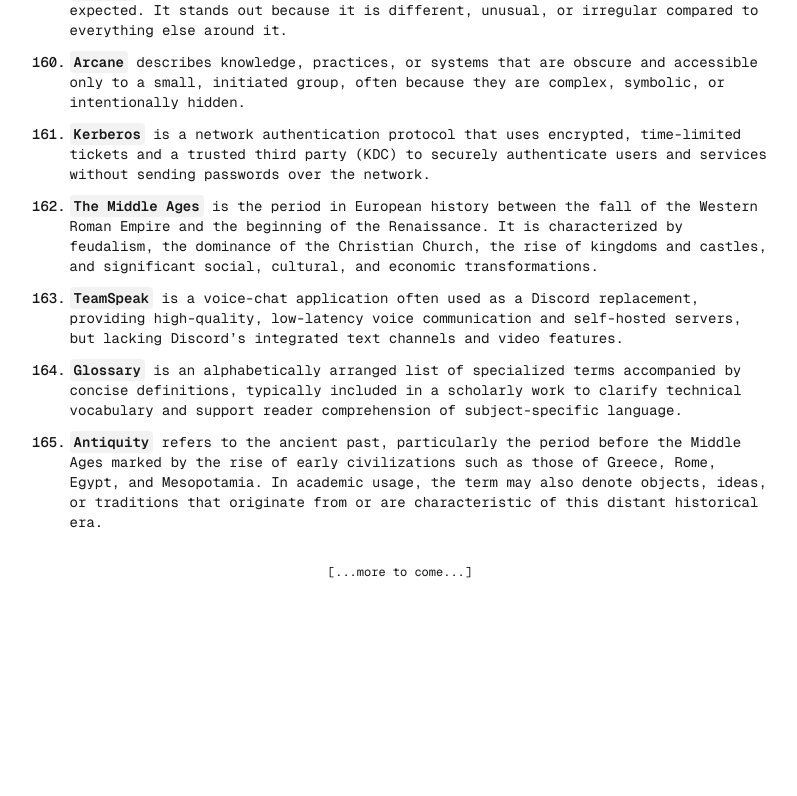
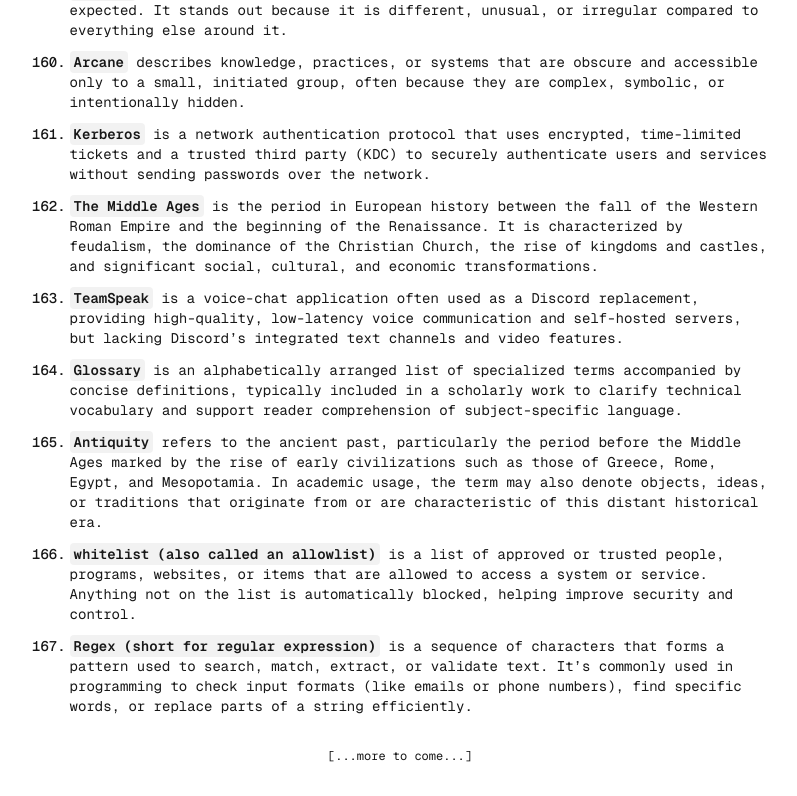
Before and after one commit to BrahimBoussada/mind-log, a Next.js app: page / in a window 1280 px wide. Shown: the part 11191-11987 px from the top of the page, without its empty margins (240-1037 px from the left). Before the commit the page ends 11803 px from the top, so only its background shows below. Built offline with nearby package versions, Linux system fonts and the light colour scheme.

Commit message:
log:20-02-2026

```diff
--- a/src/app/page.tsx
+++ b/src/app/page.tsx
@@ -1626,6 +1626,28 @@ export default function Home() {
             historical era.
           </Text>
         </Note>
+
+        <Note>
+          <N>166.</N>
+          <Text>
+            <Key>whitelist (also called an allowlist)</Key> is a list of
+            approved or trusted people, programs, websites, or items that are
+            allowed to access a system or service. Anything not on the list is
+            automatically blocked, helping improve security and control.
+          </Text>
+        </Note>
+
+        <Note>
+          <N>167.</N>
+          <Text>
+            <Key>Regex (short for regular expression)</Key> is a sequence of
+            characters that forms a pattern used to search, match, extract, or
+            validate text. It’s commonly used in programming to check input
+            formats (like emails or phone numbers), find specific words, or
+            replace parts of a string efficiently.
+          </Text>
+        </Note>
+
         {/* --- end --- */}
       </NoteWrapper>
 
```
